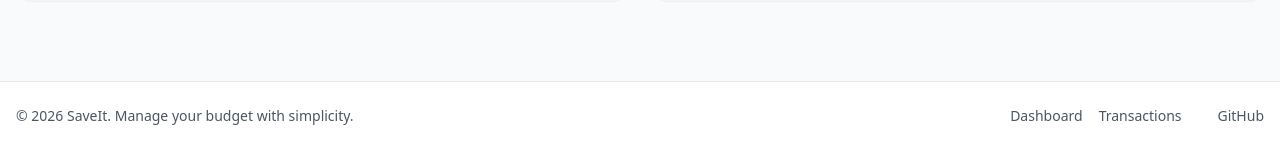
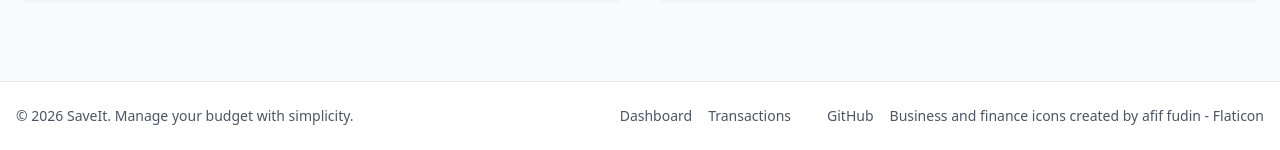
Before and after one commit to Orfico/saveit, a Django app: template templates/core/dashboard.html in a window 1280 px wide. Shown: the part 851-1001 px from the top of the page. Run offline with Django 5.2, Linux system fonts and the light colour scheme; the template is opened without the code that fills it, so the values that code supplies are empty; some libraries are stand-ins or nearby versions.

Commit message:
footer: added recognition for icon

```diff
--- a/templates/base.html
+++ b/templates/base.html
@@ -137,6 +137,7 @@
                         <i data-lucide="github" class="w-4 h-4"></i>
                         GitHub
                     </a>
+                    <a href="https://www.flaticon.com/free-icons/business-and-finance" title="business and finance icons" target="_blank" class="text-sm text-gray-600 hover:text-blue-600 transition-colors">Business and finance icons created by afif fudin - Flaticon</a>
                 </div>
             </div>
         </div>
```
